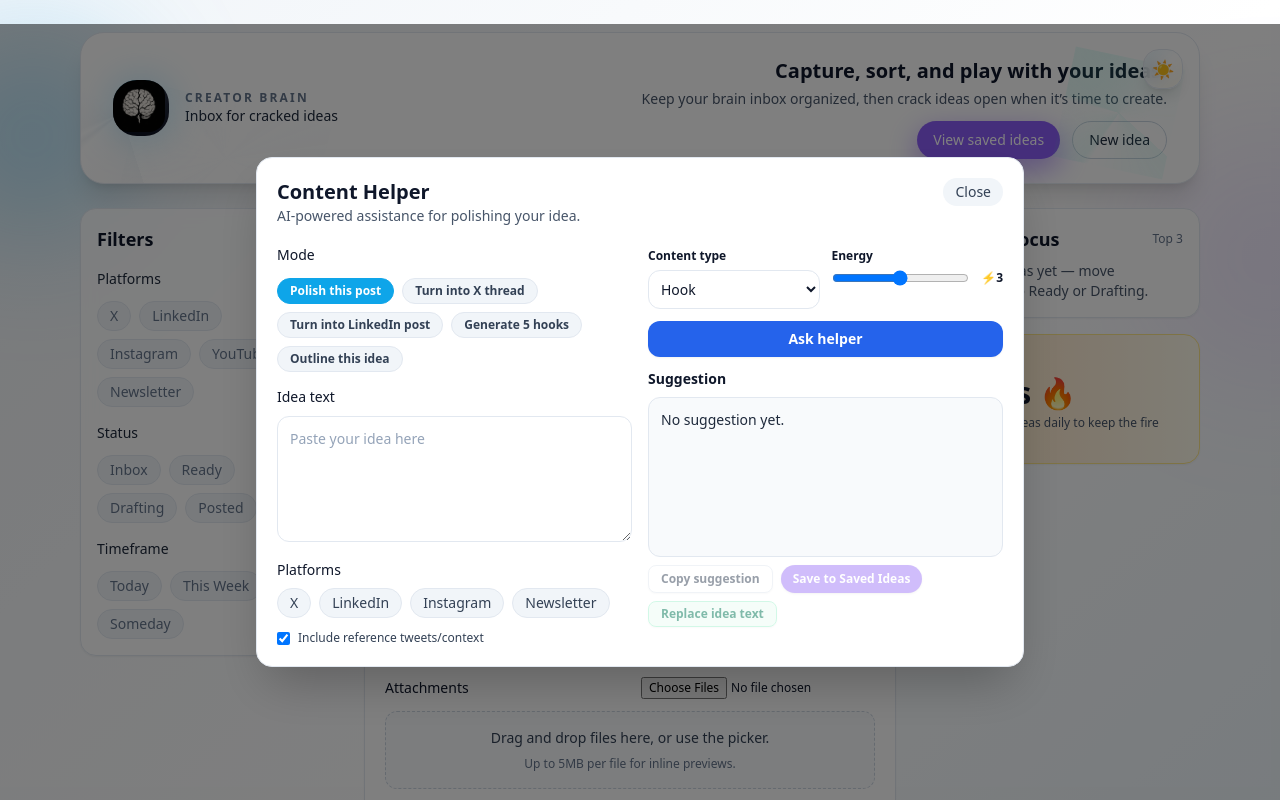
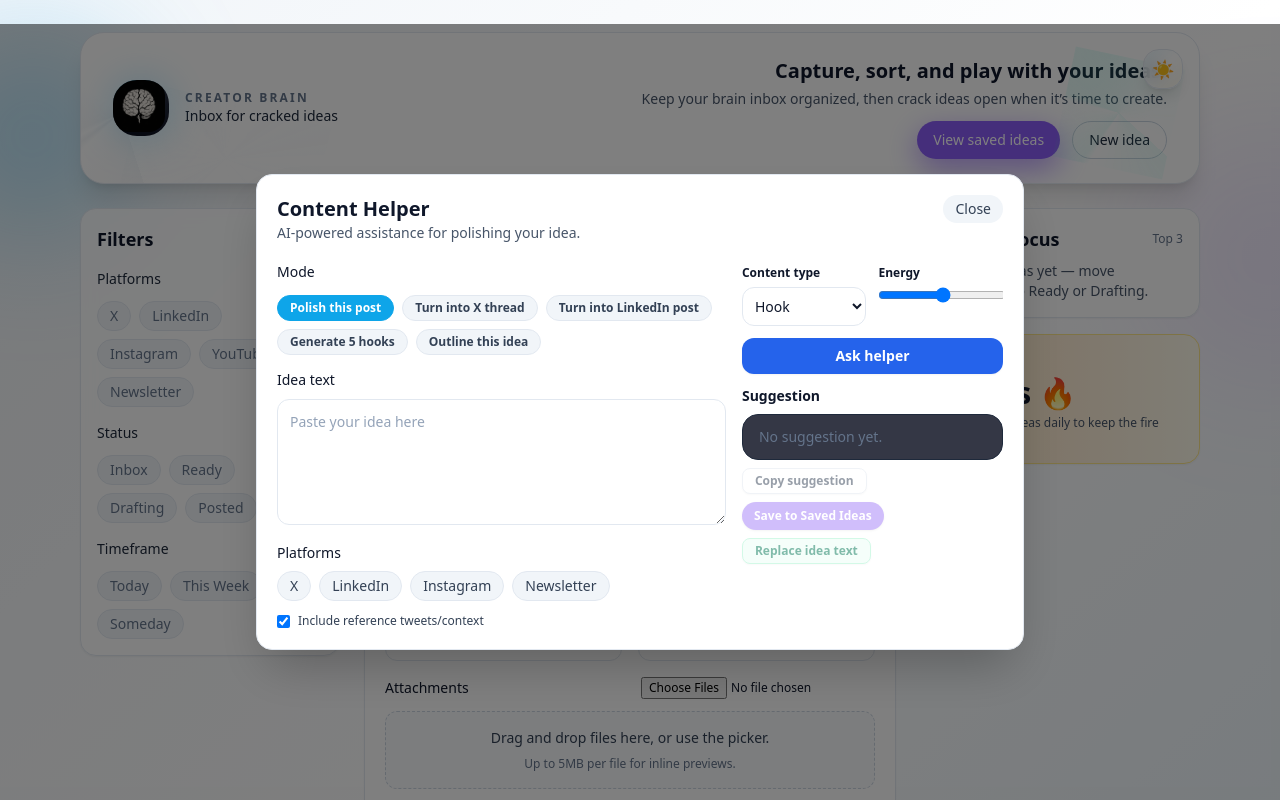
Before and after one commit to Solmidey/Creator_Brain_Box, a Next.js app: page / in a window 1280 px wide. Both pictures are taken after a click on the button "New idea". Shown: the top 800 px of the page. Built offline with nearby package versions, Linux system fonts and the light colour scheme.

Commit message:
Make suggestion panel scrollable

```diff
--- a/app/components/ContentHelperModal.tsx
+++ b/app/components/ContentHelperModal.tsx
@@ -229,7 +229,7 @@ export function ContentHelperModal({
           </button>
         </div>
 
-        <div className="mt-4 grid gap-4 md:grid-cols-[1fr,1fr]">
+        <div className="mt-4 flex flex-col gap-4 md:flex-row max-h-[70vh] overflow-y-auto">
           <div className="space-y-3">
             <label className="text-sm font-medium text-slate-900 dark:text-slate-50">Mode</label>
             <div className="flex flex-wrap gap-2">
@@ -345,8 +345,16 @@ export function ContentHelperModal({
 
             <div className="space-y-2">
               <p className="text-sm font-semibold text-slate-900 dark:text-slate-50">Suggestion</p>
-              <div className="min-h-[160px] whitespace-pre-wrap rounded-xl border border-slate-200 bg-slate-50 p-3 text-sm text-slate-800 dark:border-slate-700 dark:bg-slate-900/80 dark:text-slate-50">
-                {suggestion || "No suggestion yet."}
+              <div
+                className="rounded-2xl border border-slate-800 bg-slate-950/80 px-4 py-3 text-sm text-slate-100 max-h-72 overflow-y-auto space-y-2 scrollbar-thin scrollbar-thumb-slate-700 scrollbar-track-slate-900/40"
+              >
+                {suggestion ? (
+                  <p className="whitespace-pre-line leading-relaxed">
+                    {suggestion}
+                  </p>
+                ) : (
+                  <p className="text-slate-500 text-sm">No suggestion yet.</p>
+                )}
               </div>
               <div className="flex flex-wrap gap-2">
                 <button
```
